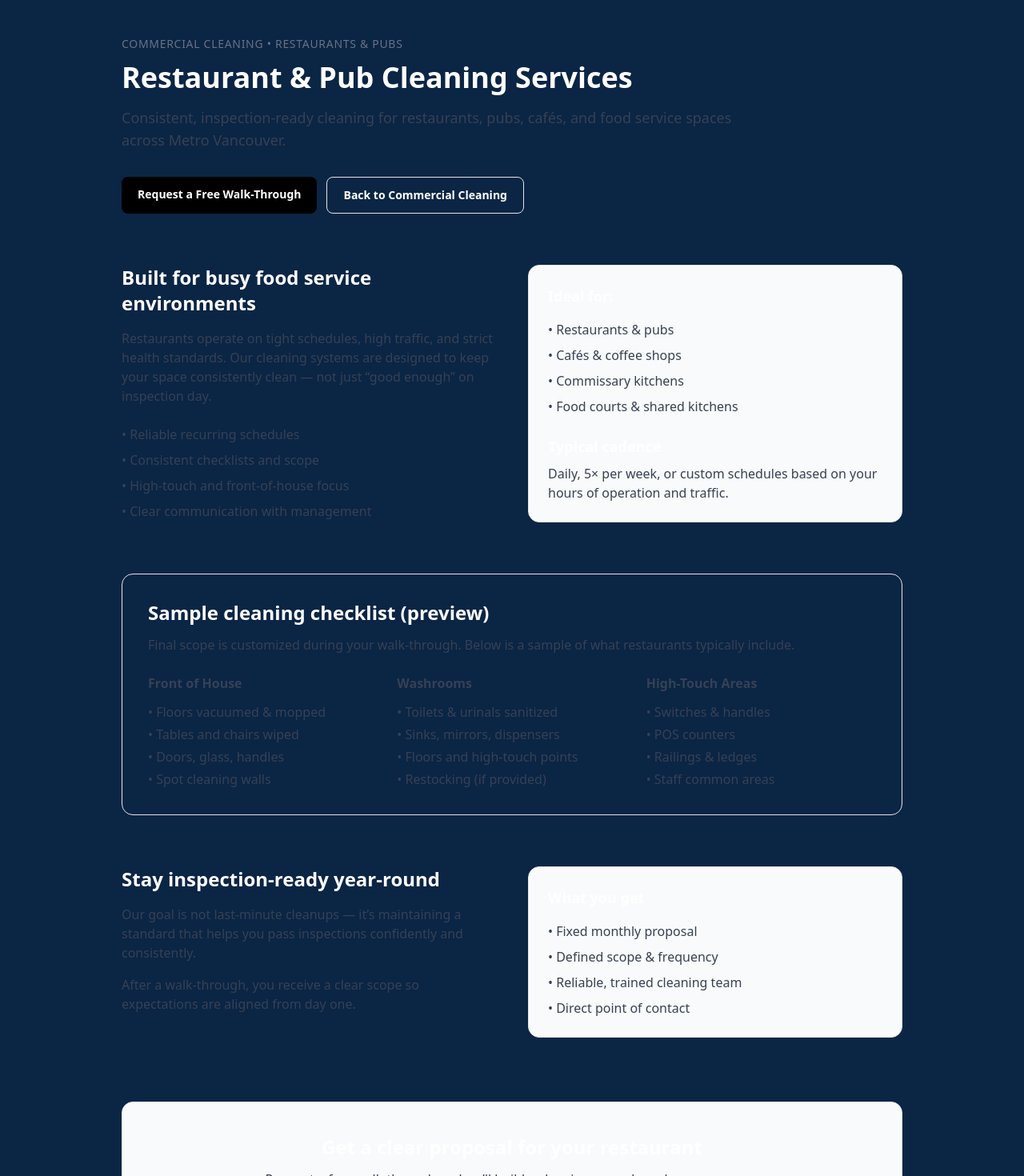
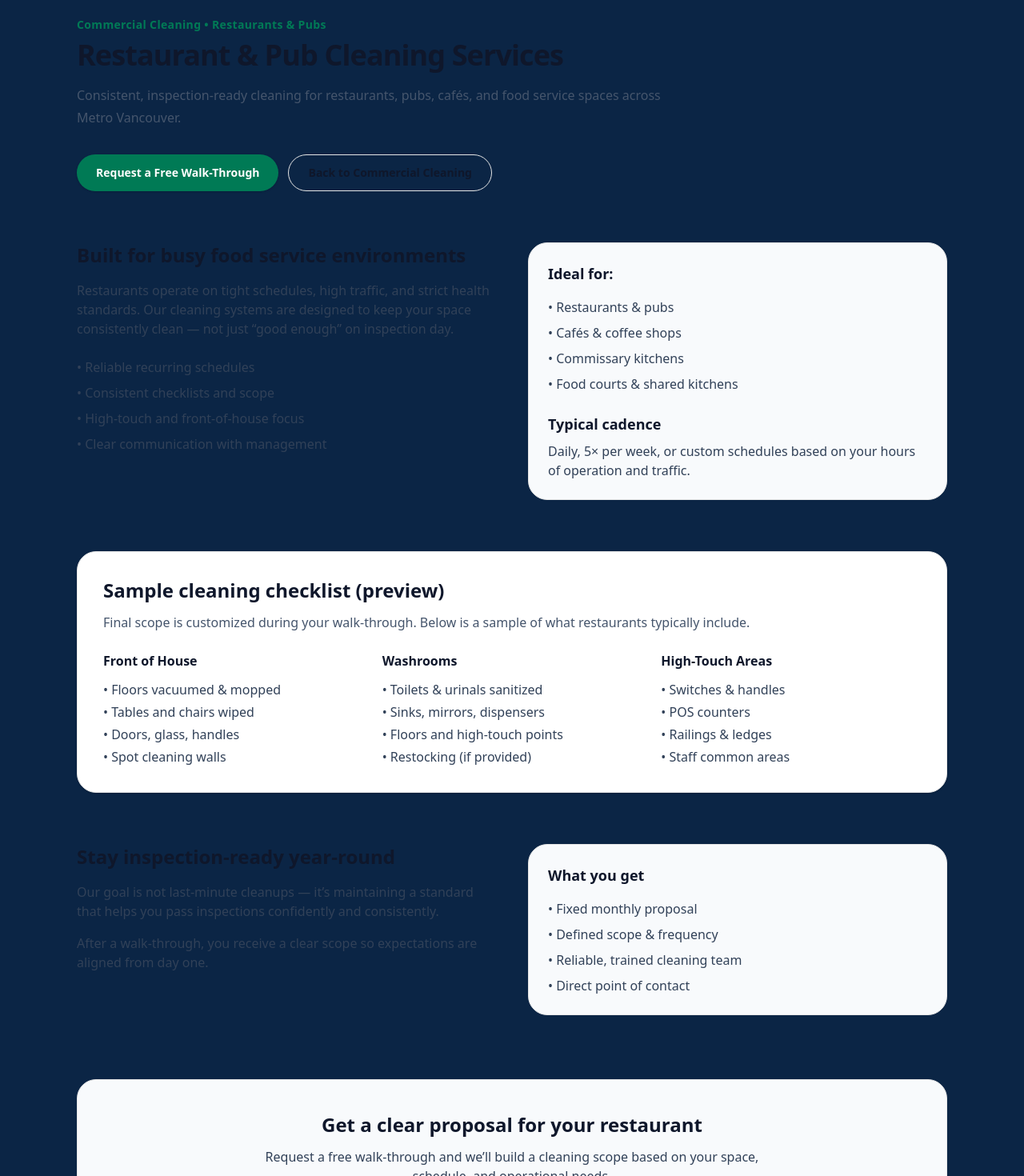
Before and after one commit to iLongRanger/gleamProCleaning, a Next.js app: page /commercial-cleaning/restaurants in a window 1280 px wide. Shown: the part 120-1590 px from the top of the page at 80% size. Built offline with nearby package versions, Linux system fonts and the light colour scheme.

Commit message:
chore(website): align commercial sub-pages styling + add cross-links

```diff
--- a/app/commercial-cleaning/restaurants/page.tsx
+++ b/app/commercial-cleaning/restaurants/page.tsx
@@ -1,34 +1,29 @@
 import Link from "next/link";
+import { commercial } from "@/components/commercial/ui";
 
 export default function RestaurantCleaningPage() {
   return (
-    <main className="mx-auto max-w-5xl px-6 py-16">
+    <main className={commercial.page}>
       {/* Header */}
       <section className="max-w-3xl">
-        <p className="text-sm uppercase tracking-wider text-gray-500">
-          Commercial Cleaning • Restaurants & Pubs
+        <p className={commercial.eyebrow}>
+          Commercial Cleaning • Restaurants &amp; Pubs
         </p>
 
-        <h1 className="mt-3 text-4xl font-bold">
-          Restaurant & Pub Cleaning Services
+        <h1 className={commercial.h1}>
+          Restaurant &amp; Pub Cleaning Services
         </h1>
 
-        <p className="mt-4 text-lg text-gray-700">
+        <p className={commercial.lead}>
           Consistent, inspection-ready cleaning for restaurants, pubs, cafés,
           and food service spaces across Metro Vancouver.
         </p>
 
         <div className="mt-8 flex flex-wrap gap-3">
-          <Link
-            href="/request-walkthrough"
-            className="rounded-md bg-black px-5 py-3 text-sm font-semibold text-white"
-          >
+          <Link href="/request-walkthrough" className={commercial.cta}>
             Request a Free Walk-Through
           </Link>
-          <Link
-            href="/commercial-cleaning"
-            className="rounded-md border px-5 py-3 text-sm font-semibold"
-          >
+          <Link href="/commercial-cleaning" className={commercial.secondary}>
             Back to Commercial Cleaning
           </Link>
         </div>
@@ -37,17 +32,17 @@ export default function RestaurantCleaningPage() {
       {/* Why restaurants choose us */}
       <section className="mt-16 grid gap-10 lg:grid-cols-2">
         <div>
-          <h2 className="text-2xl font-bold">
+          <h2 className={commercial.h2Large}>
             Built for busy food service environments
           </h2>
 
-          <p className="mt-4 text-gray-700">
+          <p className="mt-4 text-slate-700">
             Restaurants operate on tight schedules, high traffic, and strict
             health standards. Our cleaning systems are designed to keep your
             space consistently clean — not just “good enough” on inspection day.
           </p>
 
-          <ul className="mt-6 space-y-2 text-gray-700">
+          <ul className="mt-6 space-y-2 text-slate-700">
             <li>• Reliable recurring schedules</li>
             <li>• Consistent checklists and scope</li>
             <li>• High-touch and front-of-house focus</li>
@@ -55,19 +50,21 @@ export default function RestaurantCleaningPage() {
           </ul>
         </div>
 
-        <div className="rounded-xl border bg-gray-50 p-6">
-          <h3 className="text-lg font-semibold">Ideal for:</h3>
+        <div className="rounded-3xl border bg-slate-50 p-6">
+          <h3 className="text-lg font-semibold text-slate-900">Ideal for:</h3>
 
-          <ul className="mt-4 space-y-2 text-gray-700">
-            <li>• Restaurants & pubs</li>
-            <li>• Cafés & coffee shops</li>
+          <ul className="mt-4 space-y-2 text-slate-700">
+            <li>• Restaurants &amp; pubs</li>
+            <li>• Cafés &amp; coffee shops</li>
             <li>• Commissary kitchens</li>
-            <li>• Food courts & shared kitchens</li>
+            <li>• Food courts &amp; shared kitchens</li>
           </ul>
 
-          <h3 className="mt-6 text-lg font-semibold">Typical cadence</h3>
+          <h3 className="mt-6 text-lg font-semibold text-slate-900">
+            Typical cadence
+          </h3>
 
-          <p className="mt-2 text-gray-700">
+          <p className="mt-2 text-slate-700">
             Daily, 5× per week, or custom schedules based on your hours of
             operation and traffic.
           </p>
@@ -75,21 +72,21 @@ export default function RestaurantCleaningPage() {
       </section>
 
       {/* Checklist preview */}
-      <section className="mt-16 rounded-xl border p-8">
-        <h2 className="text-2xl font-bold">
+      <section className="mt-16 rounded-3xl border bg-white p-8 shadow-sm">
+        <h2 className={commercial.h2Large}>
           Sample cleaning checklist (preview)
         </h2>
 
-        <p className="mt-3 text-gray-700">
+        <p className="mt-3 text-slate-600">
           Final scope is customized during your walk-through. Below is a sample
           of what restaurants typically include.
         </p>
 
-        <div className="mt-6 grid gap-6 md:grid-cols-3 text-gray-700">
+        <div className="mt-6 grid gap-6 md:grid-cols-3 text-slate-700">
           <div>
-            <h3 className="font-semibold">Front of House</h3>
+            <h3 className="font-semibold text-slate-900">Front of House</h3>
             <ul className="mt-3 space-y-1">
-              <li>• Floors vacuumed & mopped</li>
+              <li>• Floors vacuumed &amp; mopped</li>
               <li>• Tables and chairs wiped</li>
               <li>• Doors, glass, handles</li>
               <li>• Spot cleaning walls</li>
@@ -97,9 +94,9 @@ export default function RestaurantCleaningPage() {
           </div>
 
           <div>
-            <h3 className="font-semibold">Washrooms</h3>
+            <h3 className="font-semibold text-slate-900">Washrooms</h3>
             <ul className="mt-3 space-y-1">
-              <li>• Toilets & urinals sanitized</li>
+              <li>• Toilets &amp; urinals sanitized</li>
               <li>• Sinks, mirrors, dispensers</li>
               <li>• Floors and high-touch points</li>
               <li>• Restocking (if provided)</li>
@@ -107,11 +104,11 @@ export default function RestaurantCleaningPage() {
           </div>
 
           <div>
-            <h3 className="font-semibold">High-Touch Areas</h3>
+            <h3 className="font-semibold text-slate-900">High-Touch Areas</h3>
             <ul className="mt-3 space-y-1">
-              <li>• Switches & handles</li>
+              <li>• Switches &amp; handles</li>
               <li>• POS counters</li>
-              <li>• Railings & ledges</li>
+              <li>• Railings &amp; ledges</li>
               <li>• Staff common areas</li>
             </ul>
           </div>
@@ -121,27 +118,27 @@ export default function RestaurantCleaningPage() {
       {/* Inspection readiness */}
       <section className="mt-16 grid gap-10 lg:grid-cols-2">
         <div>
-          <h2 className="text-2xl font-bold">
+          <h2 className={commercial.h2Large}>
             Stay inspection-ready year-round
           </h2>
 
-          <p className="mt-4 text-gray-700">
+          <p className="mt-4 text-slate-700">
             Our goal is not last-minute cleanups — it’s maintaining a standard
             that helps you pass inspections confidently and consistently.
           </p>
 
-          <p className="mt-4 text-gray-700">
+          <p className="mt-4 text-slate-700">
             After a walk-through, you receive a clear scope so expectations are
             aligned from day one.
           </p>
         </div>
 
-        <div className="rounded-xl border bg-gray-50 p-6">
-          <h3 className="text-lg font-semibold">What you get</h3>
+        <div className="rounded-3xl border bg-slate-50 p-6">
+          <h3 className="text-lg font-semibold text-slate-900">What you get</h3>
 
-          <ul className="mt-4 space-y-2 text-gray-700">
+          <ul className="mt-4 space-y-2 text-slate-700">
             <li>• Fixed monthly proposal</li>
-            <li>• Defined scope & frequency</li>
+            <li>• Defined scope &amp; frequency</li>
             <li>• Reliable, trained cleaning team</li>
             <li>• Direct point of contact</li>
           </ul>
@@ -149,21 +146,18 @@ export default function RestaurantCleaningPage() {
       </section>
 
       {/* Final CTA */}
-      <section className="mt-20 rounded-xl border bg-gray-50 p-10 text-center">
-        <h2 className="text-2xl font-bold">
+      <section className="mt-20 rounded-3xl border bg-slate-50 p-10 text-center">
+        <h2 className={commercial.h2Large}>
           Get a clear proposal for your restaurant
         </h2>
 
-        <p className="mx-auto mt-3 max-w-2xl text-gray-700">
+        <p className="mx-auto mt-3 max-w-2xl text-slate-700">
           Request a free walk-through and we’ll build a cleaning scope based on
           your space, schedule, and operational needs.
         </p>
 
         <div className="mt-6">
-          <Link
-            href="/request-walkthrough"
-            className="inline-flex rounded-md bg-black px-6 py-3 text-sm font-semibold text-white"
-          >
+          <Link href="/request-walkthrough" className={commercial.cta}>
             Request a Free Walk-Through
           </Link>
         </div>
--- /dev/null
+++ b/components/commercial/ui.ts
@@ -0,0 +1,35 @@
+export const commercial = {
+  /* Page shell */
+  page: "mx-auto max-w-6xl px-4 py-10 sm:px-6 lg:px-8",
+
+  /* Typography */
+  eyebrow: "text-sm font-semibold tracking-wide text-emerald-700",
+  h1: "mt-2 text-3xl font-bold tracking-tight text-slate-900 sm:text-4xl",
+  lead: "mt-4 text-base leading-7 text-slate-600",
+
+  h2: "text-xl font-bold text-slate-900",
+  h2Large: "text-2xl font-bold text-slate-900",
+  h3: "text-base font-semibold text-slate-900",
+
+  /* Sections */
+  section: "mt-10 rounded-3xl border bg-white p-8 shadow-sm",
+  sectionAlt: "mt-10 rounded-3xl border bg-slate-50 p-8",
+  sectionDark: "mt-10 rounded-3xl border bg-slate-900 p-8 text-white shadow-sm",
+
+  /* Cards */
+  card: "rounded-3xl border bg-slate-50 p-6",
+  cardWhite: "rounded-3xl border bg-white p-7 shadow-sm",
+
+  /* Buttons */
+  cta: "inline-flex items-center justify-center rounded-full bg-emerald-700 px-6 py-3 text-sm font-semibold text-white shadow-sm transition hover:bg-emerald-800 focus:outline-none focus:ring-2 focus:ring-emerald-700 focus:ring-offset-2",
+  ctaLight:
+    "inline-flex items-center justify-center rounded-full bg-white px-6 py-3 text-sm font-semibold text-slate-900 transition hover:bg-slate-200",
+  secondary:
+    "inline-flex items-center justify-center rounded-full border px-6 py-3 text-sm font-semibold text-slate-900 transition hover:bg-slate-50",
+
+  /* Link cards */
+  linkCard: "rounded-xl border p-6 transition hover:bg-slate-50",
+
+  /* Utility */
+  listItem: "rounded-2xl border bg-slate-50 px-4 py-3 text-sm text-slate-700",
+};
```
Also changed, not shown: app/commercial-cleaning/community-facilities/page.tsx (+22 -37 lines), app/commercial-cleaning/offices/page.tsx (+23 -42 lines), app/commercial-cleaning/page.tsx (+103 -153 lines).
